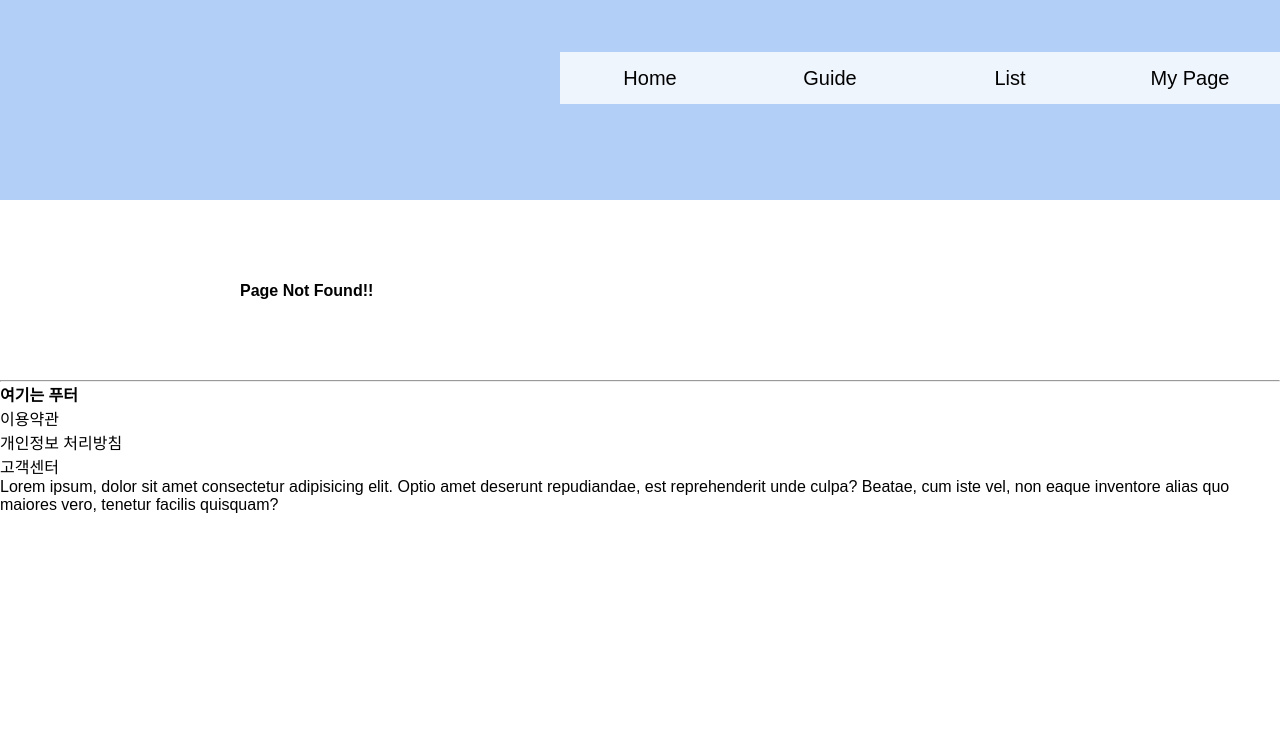
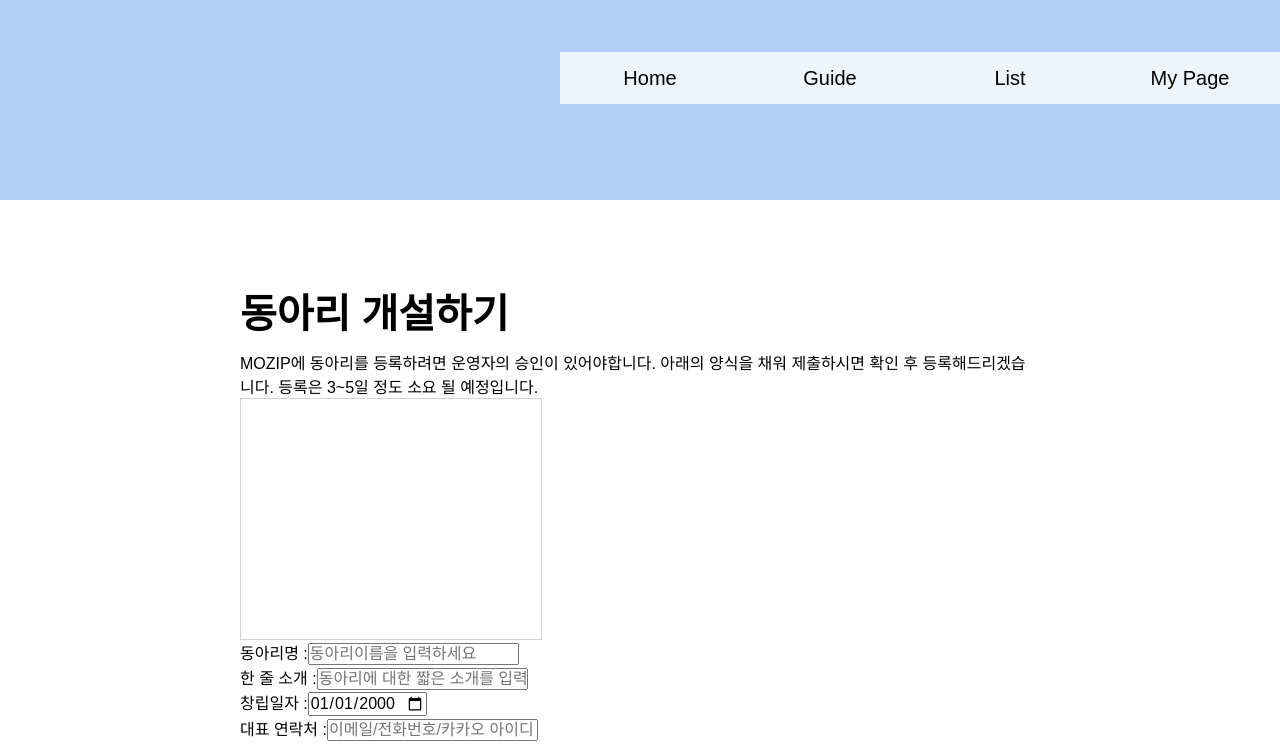
Before and after one commit to Kim-Hyunjo/MoZIP, a React (Create React App) app in the folder front/: page /circle/Open in a window 1280 px wide. Shown: the top 744 px of the page. Built offline with nearby package versions, Linux system fonts and the light colour scheme.

Commit message:
feat: add circle/open

```diff
--- a/front/package.json
+++ b/front/package.json
@@ -11,8 +11,11 @@
     "@types/react": "^16.9.53",
     "@types/react-dom": "^16.9.8",
     "@types/react-router-dom": "^5.1.6",
+    "antd": "^4.8.0",
+    "axios": "^0.21.0",
     "react": "^17.0.1",
     "react-dom": "^17.0.1",
+    "react-dropzone": "^11.2.4",
     "react-router-dom": "^5.2.0",
     "react-scripts": "4.0.0",
     "typescript": "^4.0.3",
--- a/front/src/App.tsx
+++ b/front/src/App.tsx
@@ -21,10 +21,10 @@ import sginup from './pages/signup';
 import mypage from './pages/mypage';
 import myPageEdit from './pages/myPageEdit';
 import mypageStatus from './pages/mypageStatus';
-
+import Use from './pages/about/Use'
+import Open from './pages/circle/Open'
 import detailPage1 from './pages/detailPage1';
 import SelfIntroduction from './pages/SelfIntroduction';
-
 function App() {
   return (
     <Router>
@@ -77,6 +77,10 @@ function App() {
             <Route exact path="/mypage/status" component={mypageStatus} />
 
             <Route exact path="/mypage/introduction" component={SelfIntroduction} />
+            <Route exact path="/about/Use" component ={Use}></Route>
+            <Route exact path="/circle/Open" component ={Open}></Route>
+
+
             <Route component={NotFound} />
           </Switch>
         </div>
--- /dev/null
+++ b/front/src/pages/about/Use.tsx
@@ -0,0 +1,33 @@
+// use.tsx는임시이름
+
+import React, { useEffect, useState } from 'react'
+import axios from "axios";
+const Use = () => {
+    const [todo, setTodo1] = useState<string[]>([]);
+
+
+    async function getTodo1 (){
+     await axios.get("https://skhu-pwk.firebaseio.com/todo1.json").then((r) => {
+       setTodo1(r.data);
+       console.log(r.data);
+
+     })
+     console.error("solve_problem");
+     console.log(todo);
+   };
+
+   useEffect(() => {
+     getTodo1();
+   }, []);
+
+   return (
+
+      <div> <p>왕희도 Test</p>
+      <p>{todo.map((todo) => {
+        return <div>{todo}</div>;
+      })}</p>
+    </div>
+   );
+ };
+
+export default Use
--- /dev/null
+++ b/front/src/pages/circle/Open.tsx
@@ -0,0 +1,128 @@
+import React, { useState } from 'react'
+import axios from 'axios'
+// import {Typography, Button , Form, message, Input, Icon} from 'antd'
+import Dropzone from 'react-dropzone'
+
+const Open = () => {
+
+    const [name, setname] = useState('')
+    const [shortIntroduction, setshortIntroduction] = useState('')
+    const [date, setdate] = useState('2000-01-01')
+    const [phone, setphone] = useState('')
+    const [introduction, setintroduction] = useState('')
+
+
+    const nameChange:any =(e:Event):any =>{
+        setname((e.currentTarget as any).value)
+    }
+    const shortIntroductionChange:any =(e:Event):any =>{
+        setshortIntroduction((e.currentTarget as any).value)
+    }
+    const dateChange:any =(e:Event):any =>{
+        setdate((e.currentTarget as any).value)
+    }
+    const phoneChange:any =(e:Event):any =>{
+        setphone((e.currentTarget as any).value)
+    }
+    const onIntroductionChange:any =(e:Event):any =>{
+        setintroduction((e.currentTarget as any).value)
+    }
+
+    const onDrop = (files:any):any =>{
+        let formData = new FormData;
+        const config:any = {
+            header: {'content-type': 'multipart/form-data'}
+        }
+        formData.append("file", files[0])
+        axios.post("/",formData,config)
+        .then((r:any) =>{
+            if(r.data.success){
+                console.log(r.data)
+            }else{
+                alert('업로드실패')
+            }
+        })
+    }
+
+    const handleSubmit:any =  (e:Event) =>{
+        e.preventDefault();
+        console.log(name, shortIntroduction, date,phone,introduction)
+        axios.post("https://skhu-pwk.firebaseio.com/todo1.json", {name, shortIntroduction, date,phone,introduction}).then
+        ((r)=>{
+            console.log(r)
+            setname('')
+            setshortIntroduction('')
+            setdate('')
+            setphone('')
+            setintroduction("")
+        })
+        .catch(error =>{
+            console.log(error)
+        })
+    }
+    return (
+        <div>
+            <div>
+            <h2>동아리 개설하기</h2>
+            <p><span>MOZIP에 동아리를 등록하려면 운영자의 승인이 있어야합니다.
+                아래의 양식을 채워 제출하시면 확인 후 등록해드리겠습니다.
+                등록은 3~5일 정도 소요 될 예정입니다.</span></p>
+            </div>
+
+        <div>
+        <form onSubmit={handleSubmit} method="post" noValidate>
+
+            <div className="파일업로드">
+                <Dropzone
+                onDrop={onDrop}
+                multiple = {false}
+                maxSize={100000000
+                }>
+                    {({getRootProps, getInputProps}) =>(
+                        <div style={{
+                            width:'300px', height:'240px', border: '1px solid lightgray', display:'flex',
+                            alignItems:"center", justifyContent:"center"
+                        }}{...getRootProps()}>
+                            <input {...getInputProps()}/>
+                            </div>
+                    )}
+                </Dropzone>
+            </div>
+            <div className="동아리명">
+                <label htmlFor="firstName">동아리명 :</label>
+                <input type="text" className="" placeholder="동아리이름을 입력하세요" name= "동아리명" onChange={nameChange} value={name}
+                />
+            </div>
+            <div className="한 줄 소개">
+                <label htmlFor="firstName">한 줄 소개 :</label>
+                <input type="text" className="" placeholder="동아리에 대한 짧은 소개를 입력하세요." name= "한 줄 소개"  onChange={shortIntroductionChange} value={shortIntroduction}
+                />
+            </div>
+            <div className="창립일자">
+                <label htmlFor="firstName">창립일자 :</label>
+                <input type="date" className=""  name= "년" max="2001-01-01"min="1979-12-31"  onChange={dateChange} value={date}
+                />
+            </div>
+            <div className="대표 연락처">
+                <label htmlFor="firstName">대표 연락처 :</label>
+                <input type="text" placeholder="이메일/전화번호/카카오 아이디 모두 가능" onChange={phoneChange} value={phone}/>
+            </div>
+            <div><h3>상세 소개:</h3>
+            <label htmlFor=""></label>
+                <textarea name="상세소개" id="" cols={100} rows={20} onChange={onIntroductionChange}  value={introduction}></textarea>
+            </div>
+            <div className="태그선택">
+                <label htmlFor=""></label>
+                <select name="태그선택" id="태그선택">
+                    <option value="미선택">미선택</option>
+                    </select>
+            </div>
+        <button  type="submit">제출</button>
+            </form>
+
+        </div>
+        </div>
+    )
+}
+
+export default Open
```
Also changed, not shown: 1 other file (tests, documents, lock files or other folders).
